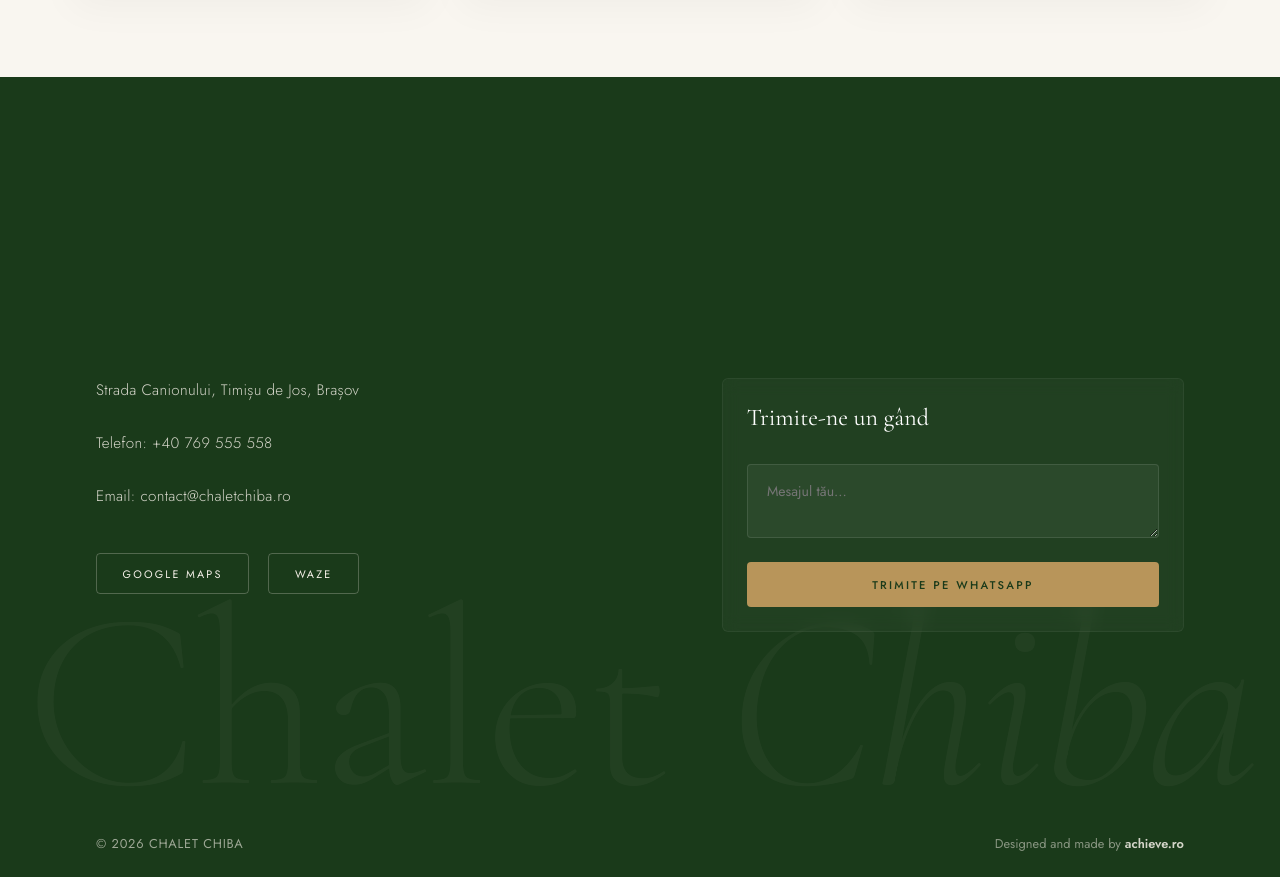
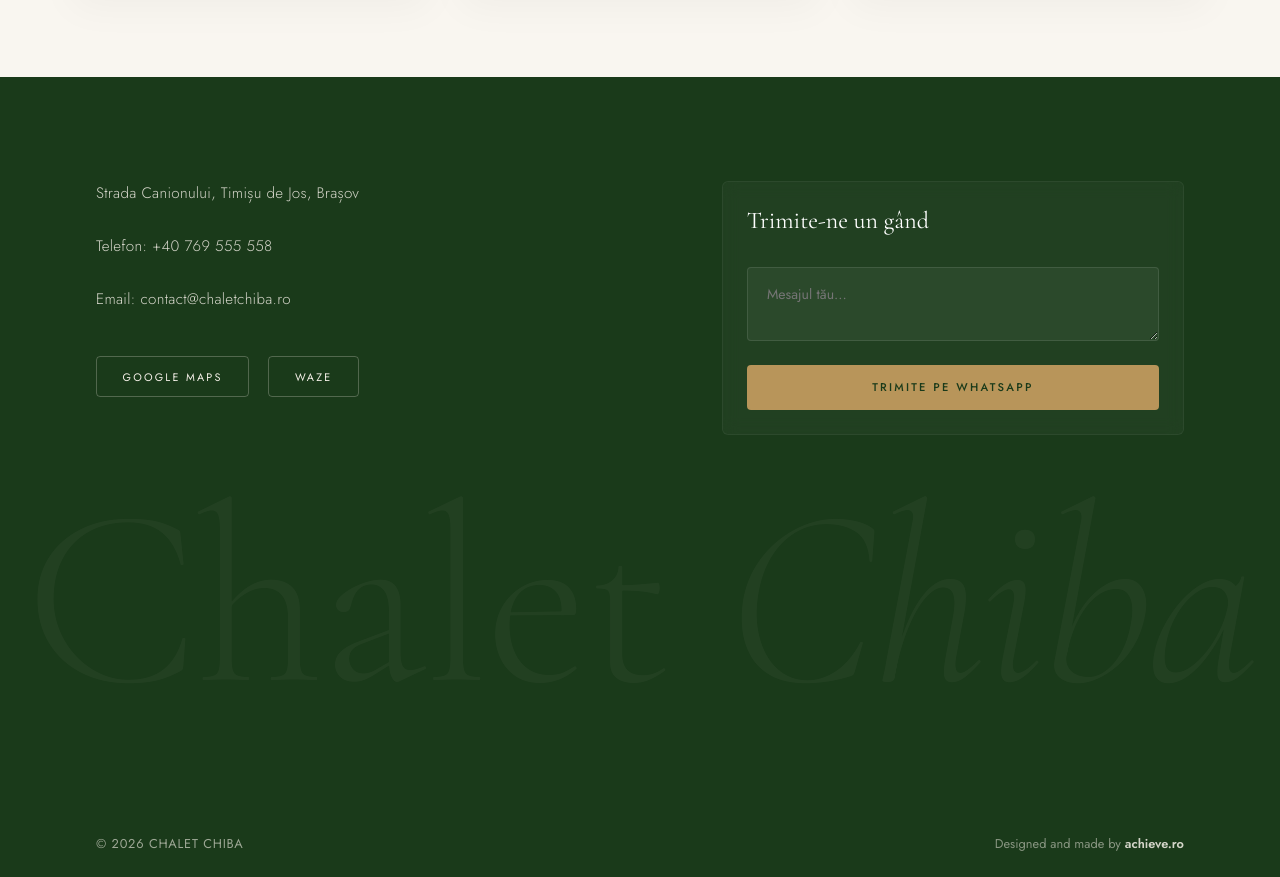
Before and after one commit to diaadiana/Chalet-Chiba, an Astro site: page / in a window 1280 px wide. Shown: the part 5682-6559 px from the top of the page. Built offline with nearby package versions, Linux system fonts and the light colour scheme; Astro itself is replaced by a stand-in of ours.

Commit message:
Completely prevent contact section overlapping by making layout relative and block-based

```diff
--- a/src/styles/global.css
+++ b/src/styles/global.css
@@ -1126,11 +1126,9 @@ nav.sc .lang-btn.active{color:var(--forest)}
   white-space: nowrap;
   user-select: none;
   pointer-events: none;
-  position: absolute;
-  left: 50%;
-  transform: translateX(-50%);
-  bottom: 4.5rem;
-  z-index: 0;
+  margin-top: 4rem;
+  margin-bottom: 2rem;
+  z-index: 1;
   letter-spacing: -0.01em;
   font-weight: 300;
 }
@@ -1329,7 +1327,7 @@ nav.sc .lang-btn.active{color:var(--forest)}
 @media(min-width: 901px) {
   /* scroll-snap removed — GSAP ScrollTrigger manages pinning for .about-section */
 
-  .hero, .about-section, .exp-section, .gallery-section, .rezerva-section, .contact-section {
+  .hero, .about-section, .exp-section, .gallery-section, .rezerva-section {
     height: 100vh;
     box-sizing: border-box;
   }
@@ -1340,17 +1338,24 @@ nav.sc .lang-btn.active{color:var(--forest)}
     max-height: none !important;
   }
 
-  .exp-section, .gallery-section, .rezerva-section, .contact-section {
+  .exp-section, .gallery-section, .rezerva-section {
     overflow: hidden;
     max-height: 100vh;
   }
 
-  .about-section, .exp-section, .gallery-section, .rezerva-section, .contact-section {
+  .about-section, .exp-section, .gallery-section, .rezerva-section {
     padding-top: 6.5rem !important;
     padding-bottom: 3rem !important;
   }
 
-  .exp-section, .gallery-section, .rezerva-section, .contact-section {
+  .contact-section {
+    min-height: 100vh;
+    height: auto;
+    padding-top: 6.5rem !important;
+    padding-bottom: 8rem !important;
+  }
+
+  .exp-section, .gallery-section, .rezerva-section {
     display: flex;
     flex-direction: column;
     justify-content: center;
```
